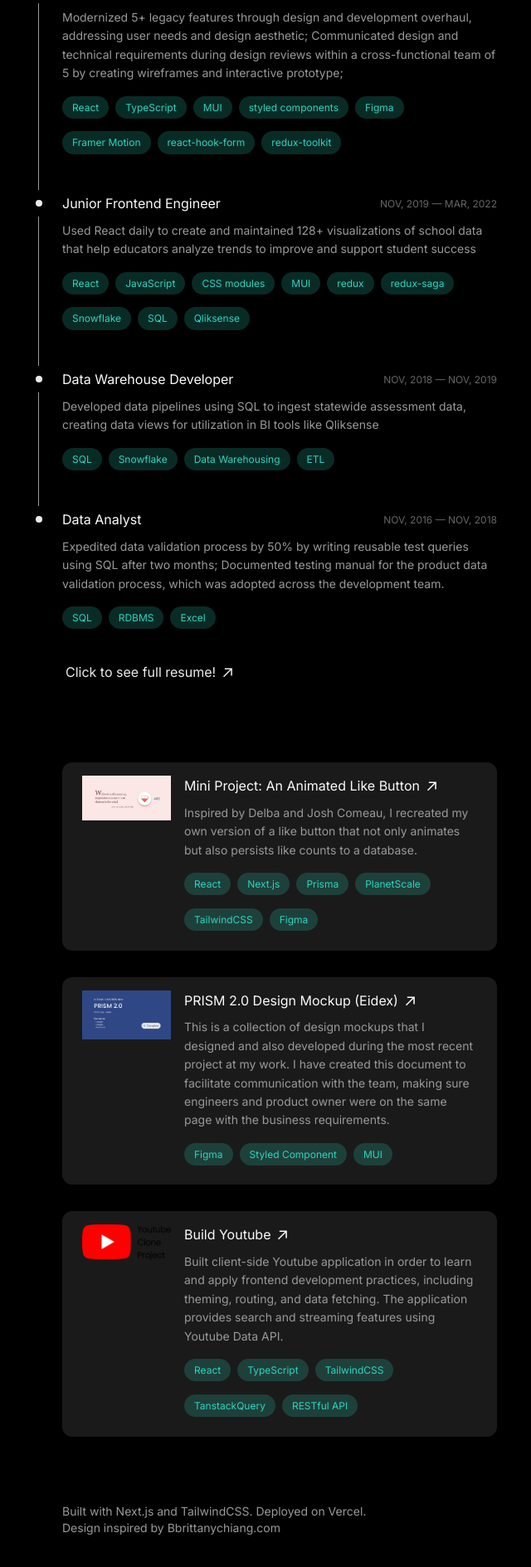
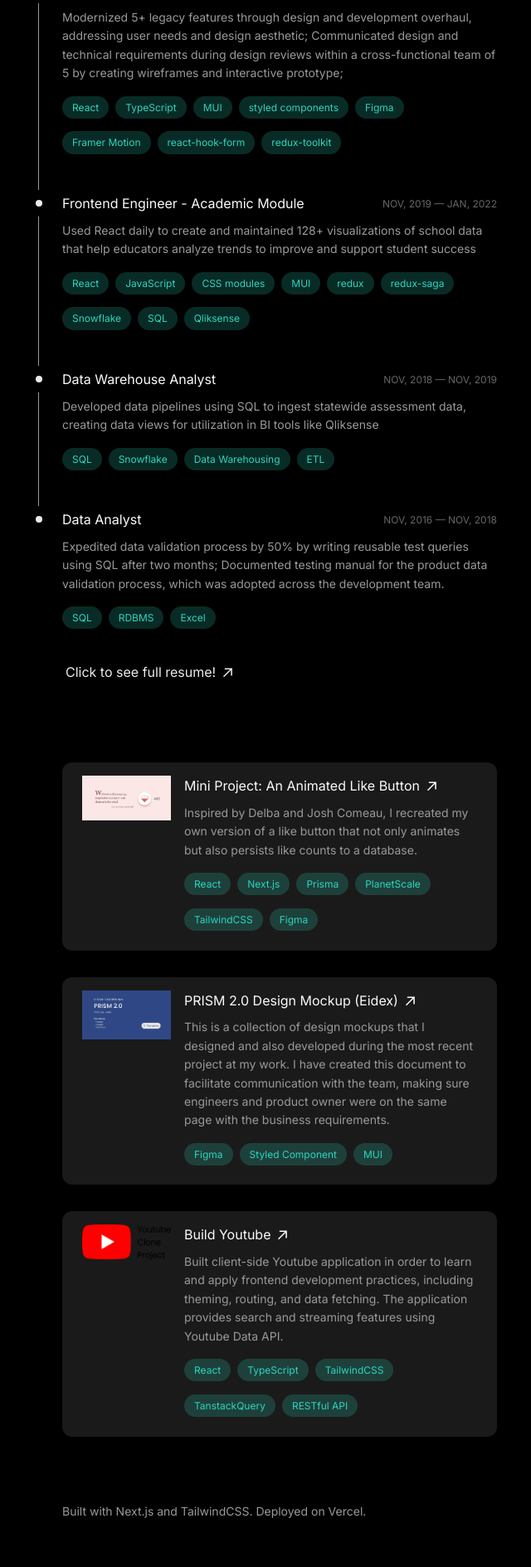
Before and after one commit to tnamdevnote/tnam.dev, a Next.js app: page / in a window 1280 px wide. Shown: the part 813-2702 px from the top of the page at 83% size, without its empty margins (585-1225 px from the left). Built offline with nearby package versions, Linux system fonts and the light colour scheme.

Commit message:
update metadata

```diff
--- a/app/page.tsx
+++ b/app/page.tsx
@@ -99,10 +99,6 @@
                 <div className="mt-20">
                   <p className="text-sm text-accent-4 dark:text-dark-accent-6">
                     Built with Next.js and TailwindCSS. Deployed on Vercel.
-                    <br />
-                    <a href="https://brittanychiang.com/" target="_blank">
-                      Design inspired by Bbrittanychiang.com
-                    </a>
                   </p>
                 </div>
               </section>
--- a/config.ts
+++ b/config.ts
@@ -15,8 +15,8 @@
 
 export const EXPERIENCE = [
   {
-    title: "Frontend Engineer",
-    date: "MAR, 2022 — AUG, 2023",
+    title: "Frontend Engineer - PRISM 2.0",
+    date: "JAN, 2022 — SEP, 2023",
     description: `Modernized 5+ legacy features through design and development overhaul, addressing user needs and design aesthetic; Communicated design and technical requirements during design reviews within a cross-functional team of 5 by creating wireframes and interactive prototype;`,
     techStack: [
       "React",
@@ -30,8 +30,8 @@
     ],
   },
   {
-    title: "Junior Frontend Engineer",
-    date: "NOV, 2019 — MAR, 2022",
+    title: "Frontend Engineer - Academic Module",
+    date: "NOV, 2019 — JAN, 2022",
     description: `Used React daily to create and maintained 128+ visualizations of school data that help educators analyze trends to improve and support student success`,
     techStack: [
       "React",
@@ -46,7 +46,7 @@
     ],
   },
   {
-    title: "Data Warehouse Developer",
+    title: "Data Warehouse Analyst",
     date: "NOV, 2018 — NOV, 2019",
     description: `Developed data pipelines using SQL to ingest statewide assessment data, creating data views for utilization in BI tools like Qliksense`,
     techStack: ["SQL", "Snowflake", "Data Warehousing", "ETL"],
```
